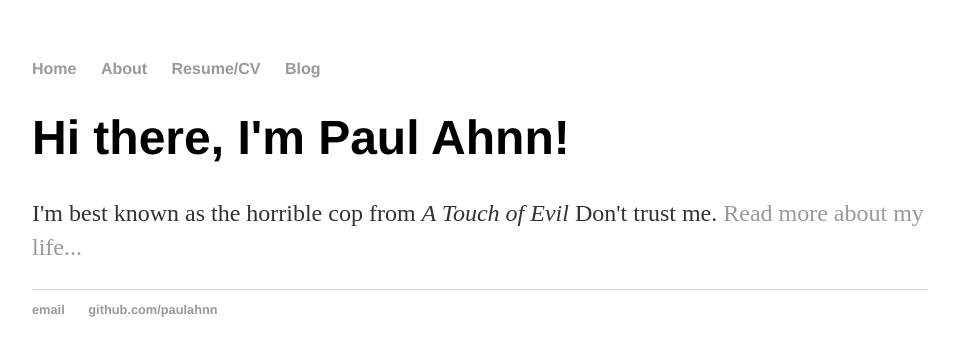
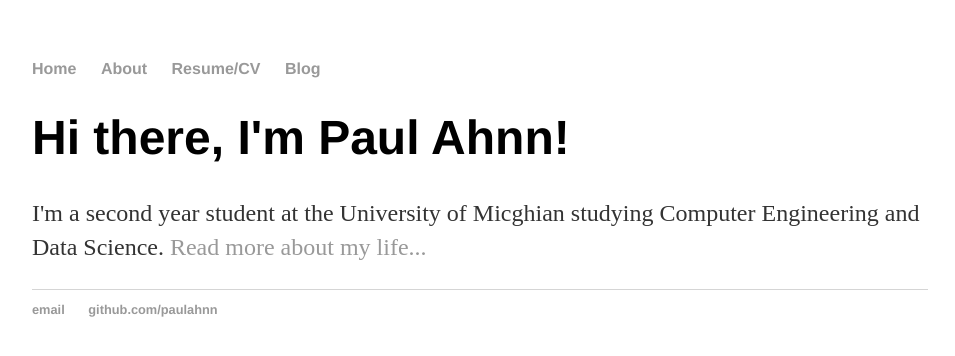
Before and after one commit to paulahnn/paulahnn.github.io, a Jekyll site: the page built from index.html, in a window 1280 px wide. Shown: the top 356 px of the page, without its empty margins (160-1115 px from the left). Built offline with Jekyll 4.4.1, drawn with Linux system fonts in a browser that asks for light colours.

Commit message:
Update index.html

```diff
--- a/index.html
+++ b/index.html
@@ -1,8 +1,9 @@
 ---
 layout: default
-title: Hank Quinlan, Horrible Cop
+title: Paul Ahnn, Electric Sheep
 ---
 <div class="blurb">
 	<h1>Hi there, I'm Paul Ahnn!</h1>
-	<p>I'm best known as the horrible cop from <em>A Touch of Evil</em> Don't trust me. <a href="/about">Read more about my life...</a></p>
+	<p>I'm a second year student at the University of Micghian studying Computer
+		Engineering and Data Science. <a href="/about">Read more about my life...</a></p>
 </div><!-- /.blurb -->
```
